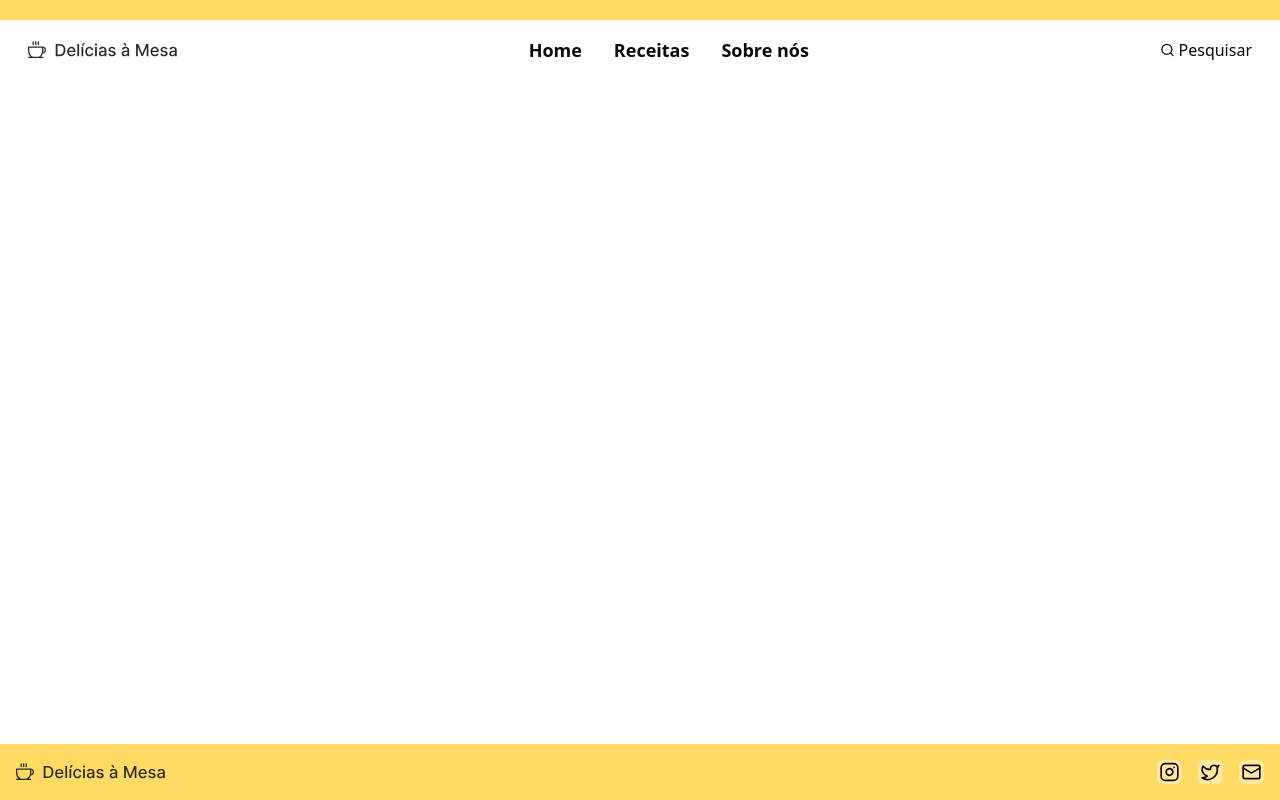
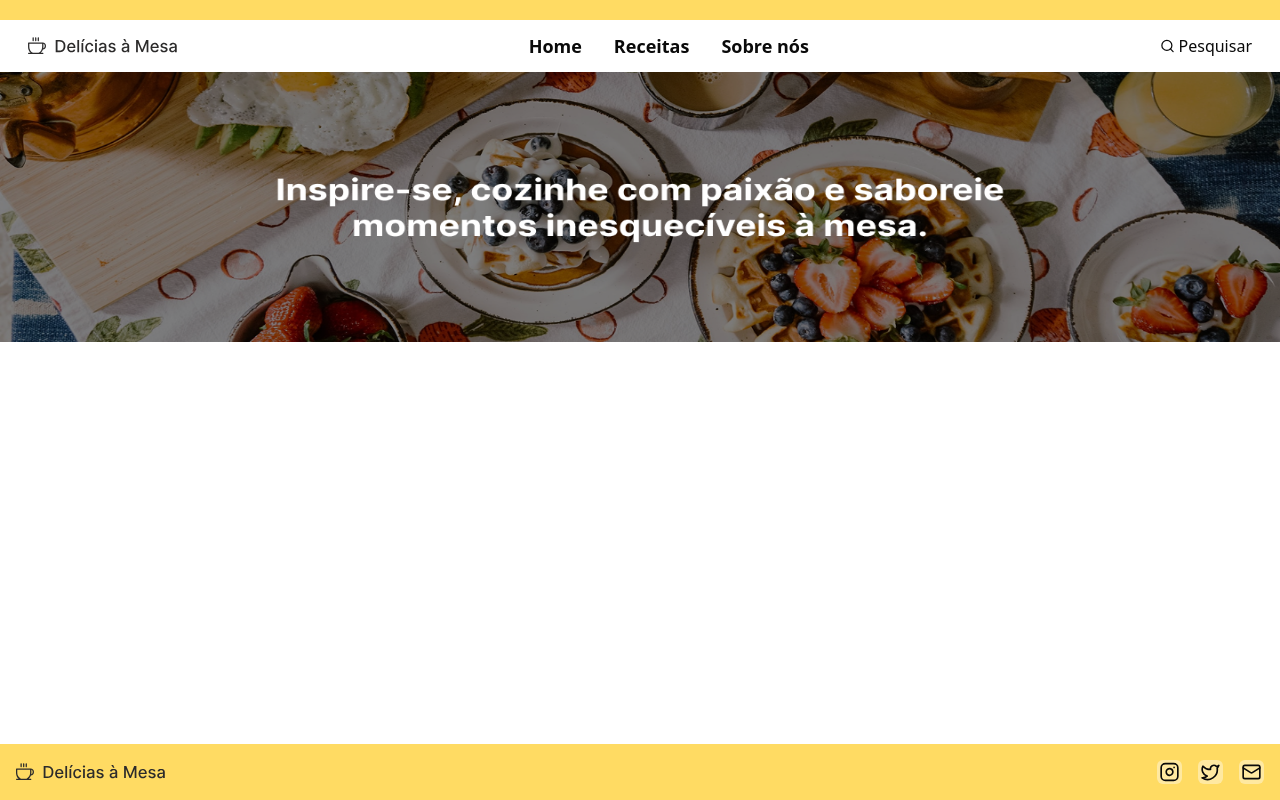
Before and after one commit to cerqMateus/recipe-app, a Next.js app: page / in a window 1280 px wide. Built offline with nearby package versions, Linux system fonts and the light colour scheme.

Commit message:
feat: add banner

```diff
--- a/src/app/components/navbar.tsx
+++ b/src/app/components/navbar.tsx
@@ -6,7 +6,7 @@ const NavBar = () => {
   return (
     <header className="flex-shrink-0">
       <div className="w-full h-5 bg-brand-yellow"></div>
-      <div className="space-between justify-between my-3 items-center mx-7 flex mb-4">
+      <div className="space-between justify-between my-2 items-center mx-7 flex mb-2">
         <div>
           <Image
             src={"/logo_img.svg"}
--- a/src/app/page.tsx
+++ b/src/app/page.tsx
@@ -1,8 +1,12 @@
+import Image from "next/image";
 import recipes from "../backend/recipes.json";
 
 export default function Home() {
   return (
-    <div className="p-8 pb-20 gap-16 ">
+    <div className="gap-16 w-full">
+      <div className="relative w-full h-[270px]">
+        <Image src="/banner.png" alt="Banner" fill priority />
+      </div>
       {/* {recipes.receitas.map((receita, idx) => (
       <div key={idx} className="w-full bg max-w-md p-4 border rounded shadow">
       <img
```
Also changed, not shown: public/Banner.png (added). Lines whose indentation alone changed are shown as unchanged.
